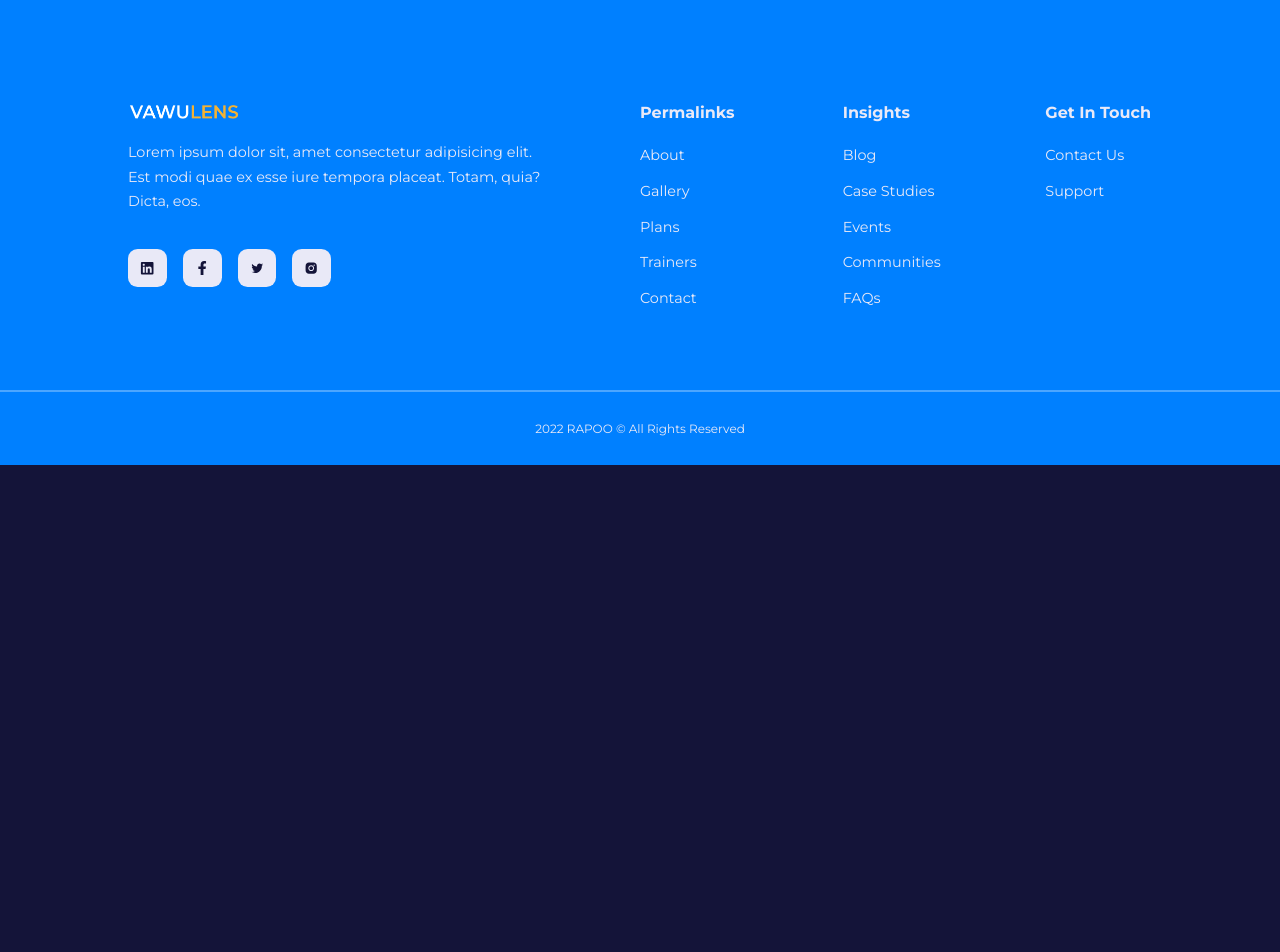
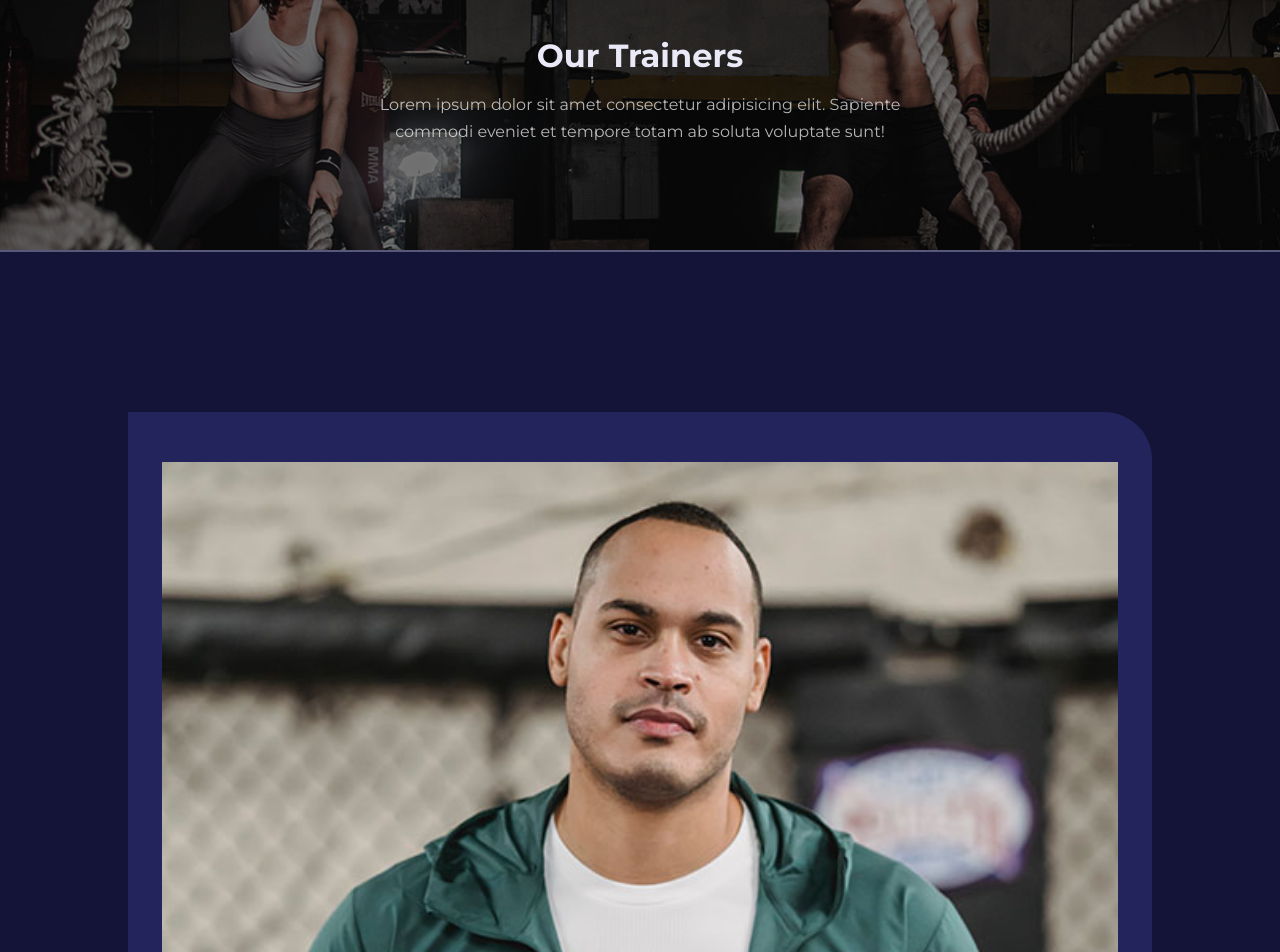
Before and after one commit to aniemmanuelrapoo/Fitness-website, a React (Create React App) app: page /trainers in a window 1280 px wide. Shown: the part 148-1100 px from the top of the page. Before the commit the page ends 800 px from the top, so only its background shows below. Built offline with nearby package versions, Linux system fonts and the light colour scheme.

Commit message:
done with trainers jsx

```diff
--- /dev/null
+++ b/src/components/Trainer.jsx
@@ -0,0 +1,22 @@
+import Card from '../UI/Card'
+
+const Trainer = ({image, name, job, socials}) => {
+  return (
+    <Card className="trainer">
+      <div className="trainer__img">
+        <img src={image} alt={name} />
+      </div>
+      <h3>{name}</h3>
+      <p>{job}</p>
+      <div className="trainer__socials">
+        {
+          socials.map(({icon, link}, index) => {
+            return <a href={link} key={index} target="_blank" rel='noreferrer noopener'>{icon}</a>
+          })
+        }
+      </div>
+    </Card>
+  )
+}
+
+export default Trainer
--- a/src/pages/plans/plans.css
+++ b/src/pages/plans/plans.css
@@ -13,7 +13,7 @@
 }
 
 .plan h1{
-  color: var(--color-primary-varient);
+  color: var(--color-primary-variant);
   display: inline;
 }
 
--- a/src/pages/trainers/Trainers.jsx
+++ b/src/pages/trainers/Trainers.jsx
@@ -1,8 +1,37 @@
+import Header from '../../components/Header'
+import HeaderImage from '../../images/header_bg_5.jpg'
+import { trainers } from '../../data'
+import {BsInstagram} from 'react-icons/bs'
+import {AiOutlineTwitter} from 'react-icons/ai'
+import {FaFacebookF} from 'react-icons/fa'
+import {FaLinkedinIn} from 'react-icons/fa'
 import './trainers.css'
+import Trainer from '../../components/Trainer'
 
 const Trainers = () => {
   return (
-    <div>Trainers</div>
+    <>
+      <Header image={HeaderImage} title="Our Trainers">
+        Lorem ipsum dolor sit amet consectetur adipisicing elit. Sapiente commodi eveniet et tempore totam ab soluta voluptate sunt!
+      </Header>
+
+      <section className="trainers">
+        <div className="container trainers__container">
+          {
+            trainers.map(({id, image, name, job, socials}) => {
+              return <Trainer key={id} image={image} name={name} job={job} socials={
+              [
+                {icon: <BsInstagram />, link: socials[0]},
+                {icon: <AiOutlineTwitter />, link: socials[1]},
+                {icon: <FaFacebookF />, link: socials[2]},
+                {icon: <FaLinkedinIn />, link: socials[3]},
+              ]
+              } />
+            })
+          }
+        </div>
+      </section>
+    </>
   )
 }
 
```
